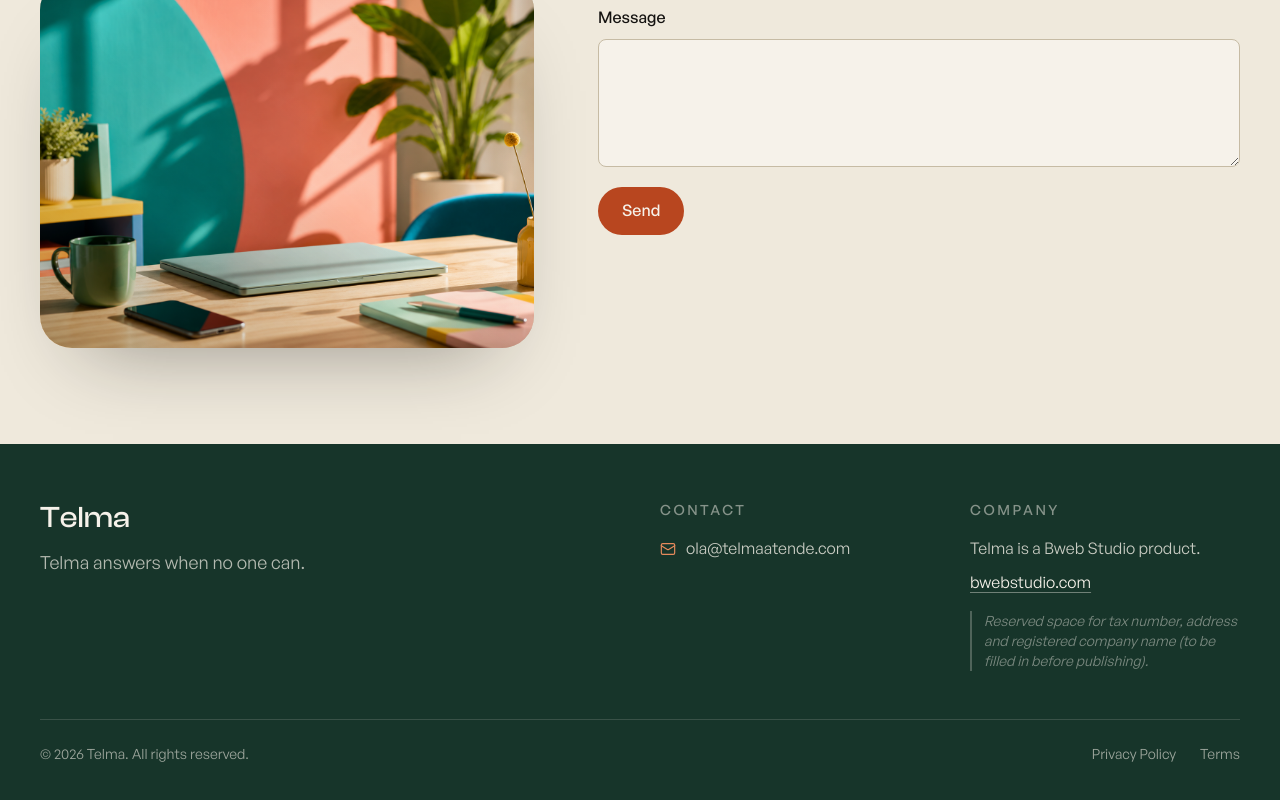
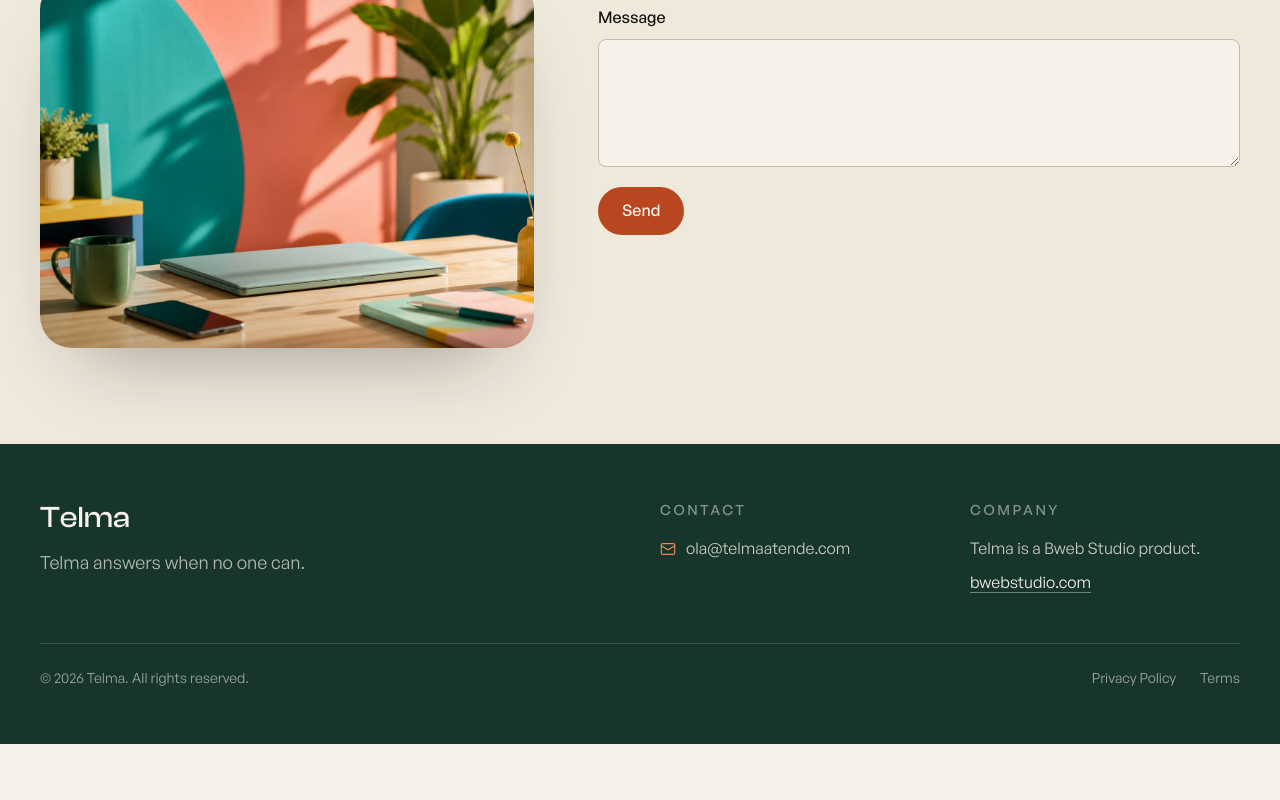
Before and after one commit to bwebstudio/telmaatende-web, a Next.js app in the folder web/: page /en in a window 1280 px wide. Shown: the part 6684-7484 px from the top of the page. After the commit the page ends 7428 px from the top, so only its background shows below. Built offline with nearby package versions, Linux system fonts and the light colour scheme; no server answers.

Commit message:
Remove legal placeholder note from footer
Hide the NIF/address placeholder for now; content field kept for later.

Co-Authored-By: Claude Opus 4.8 (1M context) <noreply@anthropic.com>

```diff
--- a/web/components/Footer.tsx
+++ b/web/components/Footer.tsx
@@ -43,9 +43,6 @@ export function Footer({ c, lang }: { c: Content; lang: Locale }) {
             >
               {c.footer.companyLinkLabel}
             </a>
-            <p className="mt-4 border-l-2 border-paper/25 pl-3 text-sm italic text-paper/45">
-              {c.footer.legalPlaceholder}
-            </p>
           </div>
         </div>
 
```
